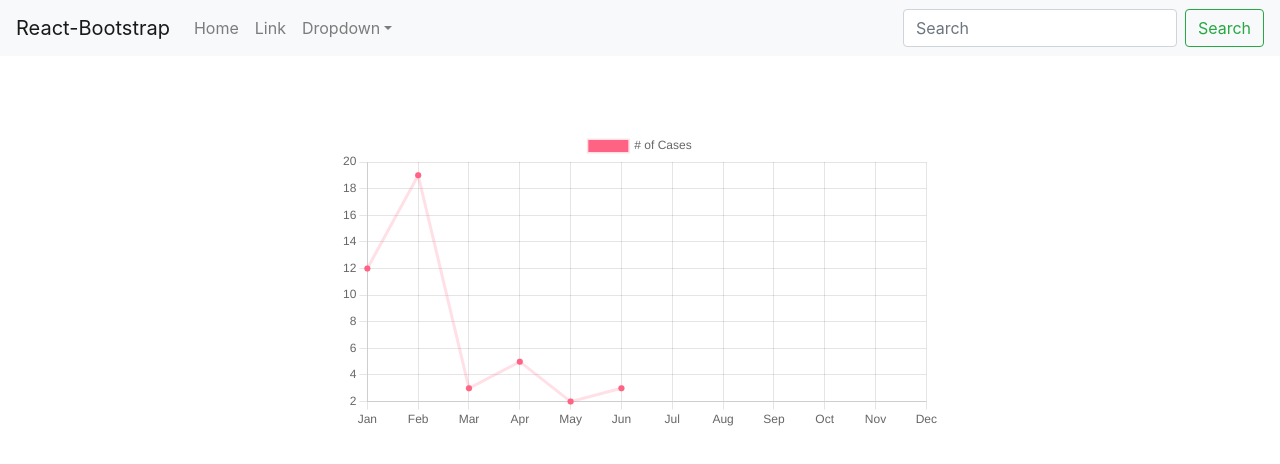
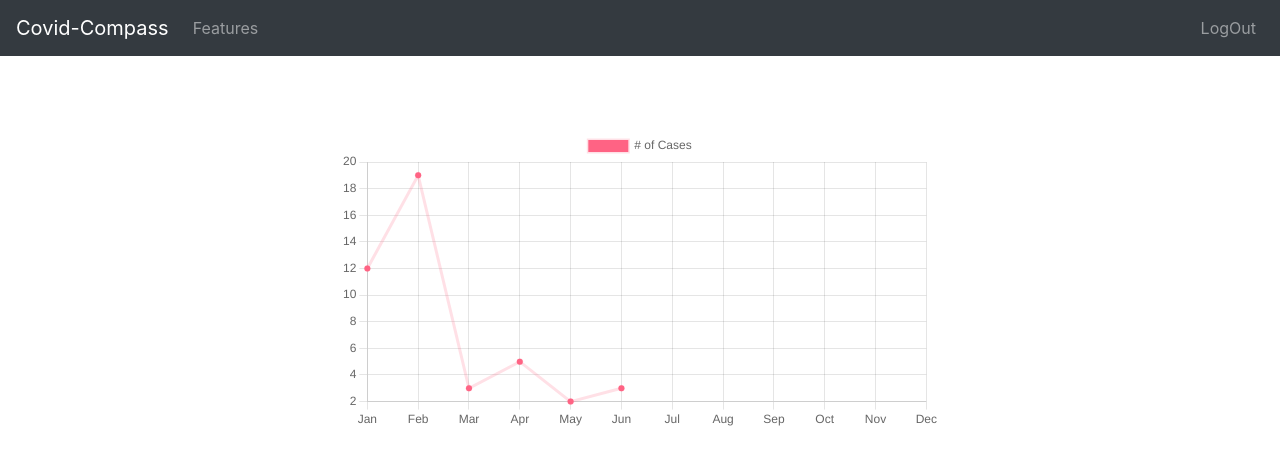
Before and after one commit to prabin544/Covid-CompassFrontEnd, a React (Create React App) app: page / in a window 1280 px wide. Shown: the top 464 px of the page. Built offline with nearby package versions, Linux system fonts and the light colour scheme.

Commit message:
adding graph

```diff
--- a/src/Components/Navigation.js
+++ b/src/Components/Navigation.js
@@ -5,25 +5,26 @@ import { Navbar, NavDropdown, Form, Button, FormControl, Nav } from 'react-boots
 class Navigation extends React.Component {
   render() {
     return (
-      <Navbar bg="light" expand="lg">
-        <Navbar.Brand href="#home">React-Bootstrap</Navbar.Brand>
-        <Navbar.Toggle aria-controls="basic-navbar-nav" />
-        <Navbar.Collapse id="basic-navbar-nav">
+      <Navbar collapseOnSelect expand="lg" bg="dark" variant="dark">
+        <Navbar.Brand href="#home">Covid-Compass</Navbar.Brand>
+        <Navbar.Toggle aria-controls="responsive-navbar-nav" />
+        <Navbar.Collapse id="responsive-navbar-nav">
           <Nav className="mr-auto">
-            <Nav.Link href="#home">Home</Nav.Link>
-            <Nav.Link href="#link">Link</Nav.Link>
-            <NavDropdown title="Dropdown" id="basic-nav-dropdown">
+            <Nav.Link href="#features">Features</Nav.Link>
+            {/* <Nav.Link href="#pricing">Pricing</Nav.Link>
+            <NavDropdown title="Dropdown" id="collasible-nav-dropdown">
               <NavDropdown.Item href="#action/3.1">Action</NavDropdown.Item>
               <NavDropdown.Item href="#action/3.2">Another action</NavDropdown.Item>
               <NavDropdown.Item href="#action/3.3">Something</NavDropdown.Item>
               <NavDropdown.Divider />
               <NavDropdown.Item href="#action/3.4">Separated link</NavDropdown.Item>
-            </NavDropdown>
+            </NavDropdown> */}
           </Nav>
-          <Form inline>
-            <FormControl type="text" placeholder="Search" className="mr-sm-2" />
-            <Button variant="outline-success">Search</Button>
-          </Form>
+          <Nav>
+            <Nav.Link eventKey={2} href="#memes">
+              LogOut
+            </Nav.Link>
+          </Nav>
         </Navbar.Collapse>
       </Navbar>
     );
```
